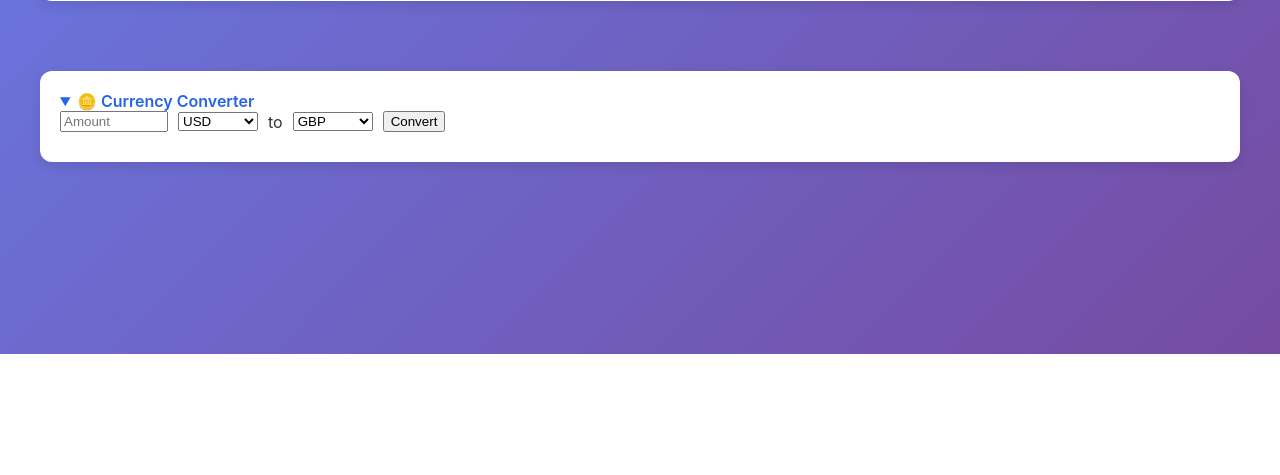
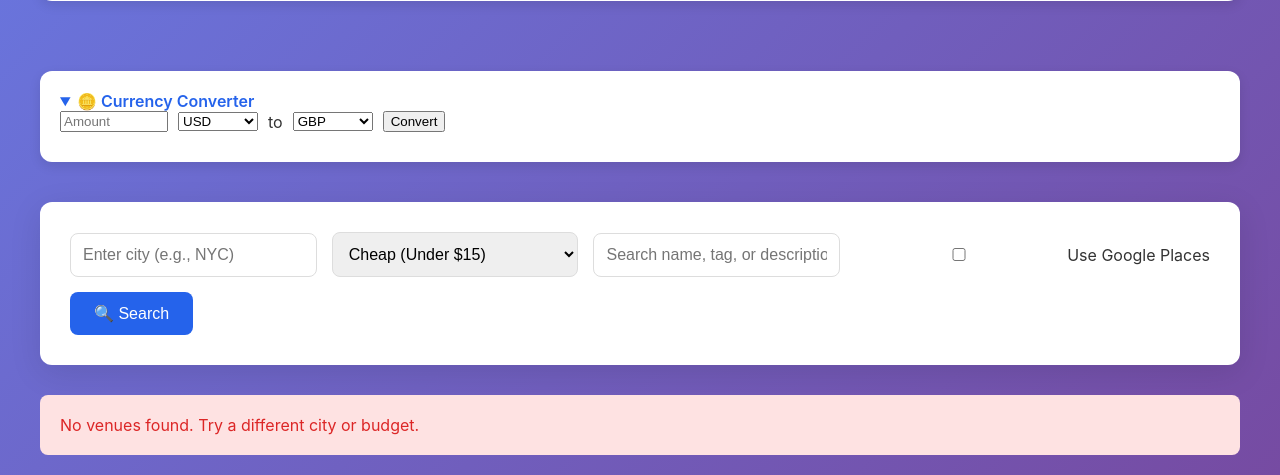
Before and after one commit to markcodeman/travelland, a Flask app: page / in a window 1280 px wide. Shown: the part 446-921 px from the top of the page. Before the commit the page ends 800 px from the top, so only its background shows below. Run offline with Flask 3, Linux system fonts and the light colour scheme; data that the repository does not hold is empty.

Commit message:
milestone: Search working for burgers — loosen cuisine filter and add plural handling

```diff
--- a/city-guides/app.py
+++ b/city-guides/app.py
@@ -24,6 +24,12 @@ def search():
     q = (payload.get('q') or '').strip().lower()
     provider = (payload.get('provider') or 'osm').strip().lower()  # 'osm' or 'google_places'
 
+    # normalized singular form of query for plural handling
+    try:
+        q_norm = overpass_provider._singularize(q)
+    except Exception:
+        q_norm = q
+
     results = []
     if city:
         try:
@@ -31,7 +37,15 @@ def search():
             if provider == 'google_places' and places_provider.gmaps:
                 # Use Google Places API
                 food_keywords = ['taco', 'pizza', 'burger', 'sushi', 'asian', 'italian', 'mexican', 'chinese', 'japanese', 'korean', 'restaurant', 'food', 'eat', 'irish', 'indian', 'thai', 'vietnamese', 'greek', 'spanish', 'german', 'british']
-                cuisine_param = q if q in food_keywords else None
+                # normalize query and handle simple plurals (e.g., 'burgers' -> 'burger')
+                try:
+                    from overpass_provider import _singularize
+                    q_norm = _singularize(q)
+                except Exception:
+                    q_norm = q
+                # pass the query through to the provider as a hint so provider can
+                # match against name/tags. We still singularize for better matching.
+                cuisine_param = q_norm if q_norm else None
                 pois = places_provider.discover_restaurants(city, limit=200, cuisine=cuisine_param)
 
                 for poi in pois:
@@ -69,17 +83,31 @@ def search():
             else:
                 # Use OpenStreetMap (default)
                 food_keywords = ['taco', 'pizza', 'burger', 'sushi', 'asian', 'italian', 'mexican', 'chinese', 'japanese', 'korean', 'restaurant', 'food', 'eat']
-                cuisine_param = q if q in food_keywords else None
+                cuisine_param = q_norm if q_norm else None
                 pois = overpass_provider.discover_restaurants(city, limit=200, cuisine=cuisine_param)
 
+
+                # Apply optional substring filtering only when we didn't pass a cuisine hint
+                matched_pois = []
                 for poi in pois:
-                    # Filter by query if provided
-                    if q:
+                    # If we passed the query through to the provider as a cuisine/name hint,
+                    # the provider already applied name/tag matching. Only apply the extra
+                    # substring filter when we didn't pass a cuisine hint.
+                    if q and not cuisine_param:
                         combined = ' '.join([str(poi.get(k,'')) for k in ('name','tags')]).lower()
-                        if q not in combined:
+                        # match either the raw query or a normalized singular form
+                        try:
+                            q_sing = _singularize(q)
+                        except Exception:
+                            q_sing = q
+                        if (q not in combined) and (q_sing not in combined):
                             continue
+                    matched_pois.append(poi)
 
-                    # Map POI to venue format
+
+
+                # Now map matched_pois to venues
+                for poi in matched_pois:
                     amenity = poi.get('amenity', '')
                     v_budget = 'mid'
                     price_range = '$$'
--- a/city-guides/overpass_provider.py
+++ b/city-guides/overpass_provider.py
@@ -36,18 +36,37 @@ def geocode_city(city):
     return None
 
 
+def _singularize(word: str) -> str:
+    w = (word or '').lower().strip()
+    if w.endswith('ies') and len(w) > 3:
+        return w[:-3] + 'y'
+    if w.endswith("'s"):
+        w = w[:-2]
+    if w.endswith('s') and not w.endswith('ss') and len(w) > 3:
+        return w[:-1]
+    return w
+
+
 def discover_restaurants(city, limit=200, cuisine=None):
-    """Discover restaurant POIs for a city using Nominatim + Overpass. Returns list of candidates with possible website or OSM url."""
+    """Discover restaurant POIs for a city using Nominatim + Overpass.
+    We no longer force a cuisine= filter into the Overpass query because many
+    POIs don't set cuisine tags. Instead we fetch amenities and perform
+    name/tag matching in Python. If `cuisine` is provided it is used as a
+    post-filter (with simple plural handling).
+
+    Returns list of candidates with possible website or OSM url.
+    """
     bbox = geocode_city(city)
     if not bbox:
         return []
     south, west, north, east = bbox
     # Overpass bbox format: south,west,north,east
     bbox_str = f"{south},{west},{north},{east}"
-    # query nodes/ways/rels with amenity=restaurant, fast_food, cafe, etc. (budget-friendly options)
-    amenity_filter = "[\"amenity\"~\"restaurant|fast_food|cafe|bar|pub|food_court\"]"
-    cuisine_filter = f"[\"cuisine\"~\"{cuisine}\"]" if cuisine else ""
-    q = f"[out:json][timeout:60];(node{amenity_filter}{cuisine_filter}({bbox_str});way{amenity_filter}{cuisine_filter}({bbox_str});relation{amenity_filter}{cuisine_filter}({bbox_str}););out center;"
+    # query nodes/ways/relations with amenity=restaurant, fast_food, cafe, etc.
+    amenity_filter = '["amenity"~"restaurant|fast_food|cafe|bar|pub|food_court"]'
+    # Do NOT add a cuisine filter to the Overpass query — we'll match name/tags
+    # in Python to be more flexible (many POIs don't set cuisine tags).
+    q = f'[out:json][timeout:60];(node{amenity_filter}({bbox_str});way{amenity_filter}({bbox_str});relation{amenity_filter}({bbox_str}););out center;'
     headers = {'User-Agent': 'CityGuides/1.0'}
     try:
         r = requests.post(OVERPASS_URL, data={'data': q}, headers=headers, timeout=60)
@@ -64,6 +83,9 @@ def discover_restaurants(city, limit=200, cuisine=None):
         'burger king', 'wendy\'s', 'subway', 'starbucks', 'dunkin\'', 'kfc',
         'pizza hut', 'domino\'s', 'papa john\'s', 'little caesars'
     ]
+    # prepare cuisine matching token (singularized)
+    cuisine_token = _singularize(cuisine) if cuisine else None
+
     for el in elements[:limit]:
         tags = el.get('tags') or {}
         name = tags.get('name') or tags.get('operator') or 'Unnamed'
@@ -88,11 +110,22 @@ def discover_restaurants(city, limit=200, cuisine=None):
         name_lower = name.lower()
         if any(chain.lower() in name_lower for chain in chain_keywords):
             continue
+
+        # Post-filter by cuisine/name/tag matching when requested.
+        # Build a searchable text blob from name and tags.
+        tags_str = ', '.join([f"{k}={v}" for k, v in tags.items()])
+        searchable = ' '.join([name_lower, tags_str.lower()])
+        if cuisine_token:
+            # also check cuisine tag specifically
+            cuisine_tag = (tags.get('cuisine') or '').lower()
+            if cuisine_token not in cuisine_tag and cuisine_token not in searchable and _singularize(cuisine_tag) not in cuisine_token:
+                # no match for requested cuisine, skip
+                continue
         website = tags.get('website') or tags.get('contact:website')
         osm_type = el.get('type')  # node/way/relation
         osm_id = el.get('id')
         osm_url = f'https://www.openstreetmap.org/{osm_type}/{osm_id}'
-        tags_str = ', '.join([f"{k}={v}" for k,v in tags.items()])
+        # keep tags_str as built above
         entry = {
             'name': name,
             'website': website,
--- a/city-guides/templates/index.html
+++ b/city-guides/templates/index.html
@@ -62,7 +62,7 @@
     </details>
     </div>
 
-  <div class="wrap hidden">
+  <div class="wrap">
     <section class="search-section">
       <div class="search-bar">
         <input id="city" placeholder="Enter city (e.g., NYC)" />
```
